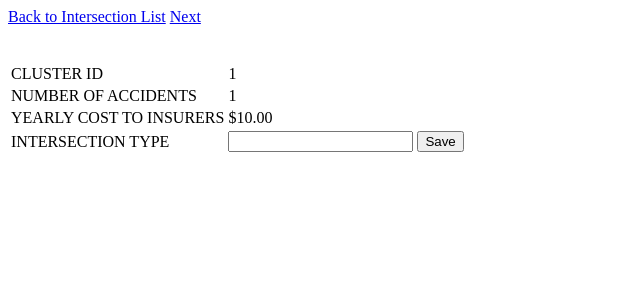
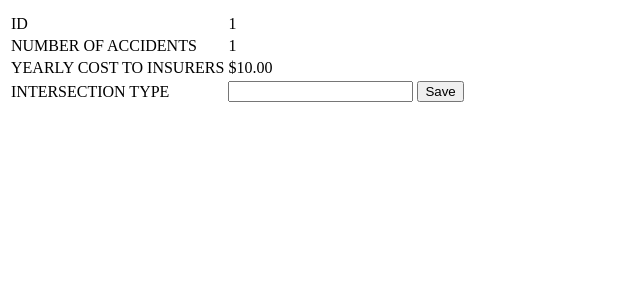
Before and after one commit to ngonzo95/intersection-intervention-portal, a Django app: template portal_app/templates/unicorn/intersection.html in a window 1280 px wide. Shown: the top 300 px of the page, without its empty margins (0-640 px from the left). Run offline with Django 4.2, Linux system fonts and the light colour scheme; tables that the repository leaves empty hold one stand-in row (values such as "Sample post"); the template is opened without the code that fills it: values that come from a table or form of the project are taken from there, most other values are stand-ins (such as "Sample title", 1, 10 or a date in 2020); some libraries are stand-ins or nearby versions.

Commit message:
moved stuff around so that unicorn would work again.

```diff
--- a/portal_app/templates/unicorn/intersection.html
+++ b/portal_app/templates/unicorn/intersection.html
@@ -1,15 +1,6 @@
-
-<div style="height:50px;">
-    {% if prev_intersection_path%}
-        <a href="{{prev_intersection_path}}" class="btn btn-primary btn-sm my-5">Previous</a>
-    {% endif%}
-    <a href="/" class="btn btn-primary btn-sm my-5">Back to Intersection List</a>
-    {% if next_intersection_path%}
-        <a href="{{next_intersection_path}}" class="btn btn-primary btn-sm my-5">Next</a>
-    {% endif%}
-</div>
+<div class="col">
     <div class="d-flex">
-        <table class="table table-striped mt-3">
+        <table class="table table-striped mt-2">
             <thead>
             <tr>
                 <th scope="col"></th>
@@ -19,8 +10,8 @@
             </thead>
             <tbody>
             <tr>
-                        <td>{{"Cluster Id" | upper}}</td>
-                        <td>{{intersection.cluster_id}}</td>
+                <td>{{"Id" | upper}}</td>
+                <td>{{intersection.id}}</td>
                 <td></td>
             </tr>
             <tr>
@@ -42,3 +33,4 @@
             </tbody>
         </table>
     </div>
+</div>
```
Also changed, not shown: portal_app/templates/portal_app/intersection.html (+12 -3 lines). Lines whose indentation alone changed are shown as unchanged.
